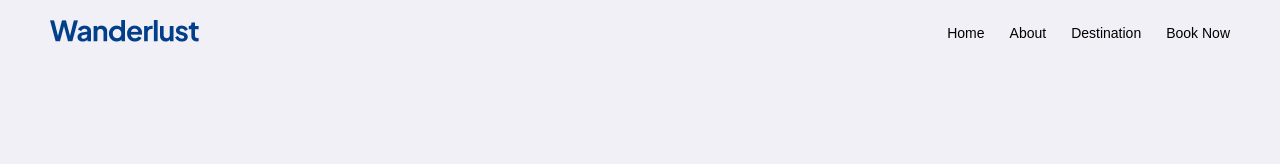
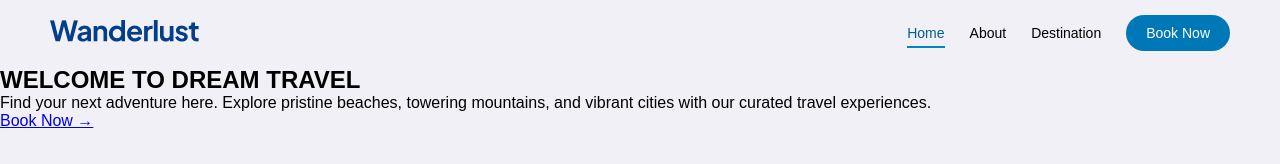
Before and after one commit to ShrishtiSingh11/Wonderlust-Travel-Website, a plain HTML site: page index.html in a window 1280 px wide. Drawn offline with Linux system fonts and the light colour scheme.

Commit message:
hero section created (only structure)

```diff
--- a/index.html
+++ b/index.html
@@ -15,15 +15,37 @@
         </div>
  <nav>
             <ul>
-            <li><a href="#home">Home</a></li> <!--list item , clickable links-->
+            <li><a href="#home" class="active">Home</a></li> <!--list item , clickable links-->
             <li><a href="#about">About</a></li>
             <li><a href="#destinations">Destination</a></li>
             <li><a href="#destinations" class="nav-btn">Book Now</a></li>
             </ul>
 
         </nav>
+            </header>
+    <section class="hero" id="home">
 
-    </header>
+    <div class="hero-content">
+
+        <h1>WELCOME TO DREAM TRAVEL</h1>
+
+        <p>
+            Find your next adventure here. Explore pristine beaches,
+            towering mountains, and vibrant cities with our curated
+            travel experiences.
+        </p>
+
+        <a href="#destinations" class="book-btn">
+            Book Now →
+        </a>
+
+    </div>
+
+</section>
+
+
+
+
 
 
 </body>
--- a/style.css
+++ b/style.css
@@ -28,3 +28,16 @@ nav a{
     color: #000;
     font-size: 14px;
 }
+
+.nav-btn {
+    background-color: #0077B6;
+    color: white;
+    padding: 10px 20px;
+    border-radius: 25px;
+}
+
+nav a.active {
+    color: #005D90;
+    border-bottom: 2px solid #0085C7;
+    padding-bottom: 5px;
+}
```
Also changed, not shown: assets/Background Image with Gradient Overlay.png (added), assets/Button.png (added).
